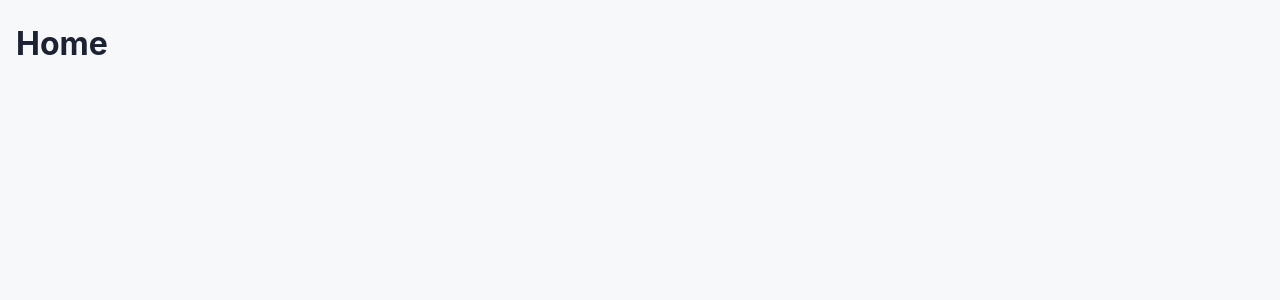
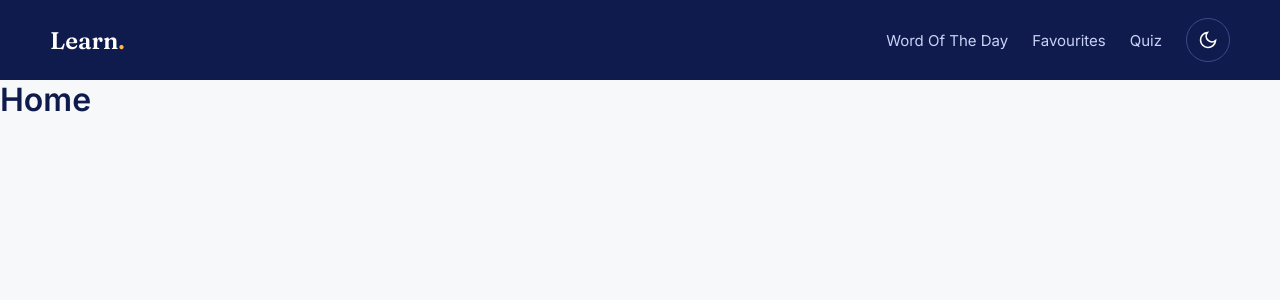
Before and after one commit to Mandi-Lekalakala/react-dictionary, a React (Vite) app: page / in a window 1280 px wide. Shown: the top 300 px of the page. Built offline with nearby package versions, Linux system fonts and the light colour scheme.

Commit message:
added styling to navbar and imported logo font

```diff
--- a/index.html
+++ b/index.html
@@ -2,8 +2,11 @@
 <html lang="en">
   <head>
     <meta charset="UTF-8" />
-
     <meta name="viewport" content="width=device-width, initial-scale=1.0" />
+    <link
+      href="https://fonts.googleapis.com/css2?family=Fraunces:wght@600;700&family=Inter:wght@400;500;600&display=swap"
+      rel="stylesheet"
+    />
     <title>learn-dictionary-react</title>
   </head>
   <body>
--- a/src/App.jsx
+++ b/src/App.jsx
@@ -5,10 +5,12 @@ import Quiz from "./pages/Quiz";
 import WordOfTheDay from "./pages/WordOfTheDay";
 import WordResult from "./pages/WordResult";
 import NotFound from "./pages/NotFound";
+import Navbar from "./components/Navbar";
 
 export default function App() {
   return (
     <main>
+      <Navbar />
       <Routes>
         <Route path="/" element={<Home />} />
         <Route path="/word/:term" element={<WordResult />} />
--- a/src/components/Navbar.jsx
+++ b/src/components/Navbar.jsx
@@ -4,9 +4,28 @@ import "../styles/navbar.css";
 export default function Navbar() {
   return (
     <header className="navbar">
-      <Link to="/" className="navbar__logo">
+      <Link to="/" className="navbar-logo">
         Learn<span>.</span>
       </Link>
+      <nav className="nav-links">
+        <NavLink to="/word-of-the-day">Word Of The Day</NavLink>
+        <NavLink to="/favourites">Favourites</NavLink>
+        <NavLink to="/quiz">Quiz</NavLink>
+        <button className="navbar-theme" aria-label="Switch to dark mode">
+          <svg
+            aria-hidden="true"
+            width="20"
+            height="20"
+            viewBox="0 0 24 24"
+            fill="none"
+            stroke="currentColor"
+            strokeWidth="2"
+            strokeLinecap="round"
+          >
+            <path d="M21 12.8A9 9 0 1 1 11.2 3a7 7 0 0 0 9.8 9.8z" />
+          </svg>
+        </button>
+      </nav>
     </header>
   );
 }
--- a/src/styles/global.css
+++ b/src/styles/global.css
@@ -4,14 +4,13 @@
   padding: 0;
 }
 body {
-  font-family: var(--font);
+  font-family: var(--font-body);
   background: var(--bg);
   color: var(--text);
 }
 main {
-  max-width: 1300px;
+  max-width: 100%;
   margin: 0 auto;
-  padding: 24px 16px;
 }
 a {
   color: inherit;
--- a/src/styles/navbar.css
+++ b/src/styles/navbar.css
@@ -0,0 +1,50 @@
+.navbar {
+  display: flex;
+  align-items: center;
+  justify-content: space-between;
+  padding: 18px 50px;
+  background: var(--navy);
+}
+
+.navbar-logo {
+  font-family: var(--font-heading);
+  font-size: 1.5rem;
+  font-weight: 600;
+  color: #ffffff;
+}
+
+.navbar-logo span {
+  color: var(--amber);
+}
+
+.nav-links {
+  display: flex;
+  gap: 24px;
+  align-items: center;
+  font-size: 15px;
+}
+
+.nav-links a {
+  color: var(--on-navy-muted);
+}
+
+.nav-links a:hover {
+  color: var(--amber);
+}
+
+.nav-links a.active {
+  color: var(--amber);
+}
+
+.navbar-theme {
+  width: 44px;
+  height: 44px;
+  border-radius: 999px;
+  border: 1px solid var(--navy-border);
+  background: transparent;
+  color: #fff;
+  cursor: pointer;
+  display: flex;
+  align-items: center;
+  justify-content: center;
+}
--- a/src/styles/variables.css
+++ b/src/styles/variables.css
@@ -1,11 +1,14 @@
 :root {
-  --navy: #0b1f3a;
-  --navy-light: #16335c;
-  --amber: #f5a623;
-  --amber-dark: #d98c0f;
+  --navy: #0f1b4c;
+  --navy-light: #1e2e78;
+  --navy-border: #3a4a8f;
+  --amber: #ffb84d;
+  --amber-dark: #ffb84d;
   --bg: #f7f8fa;
-  --text: #1a2233;
+  --text: #0f1b4c;
   --muted: #6b7587;
+  --on-navy-muted: #c9d1f5;
   --radius: 12px;
-  --font: "Inter", system-ui, sans-serif;
+  --font-body: "Inter", system-ui, sans-serif;
+  --font-heading: "Fraunces", serif;
 }
```
